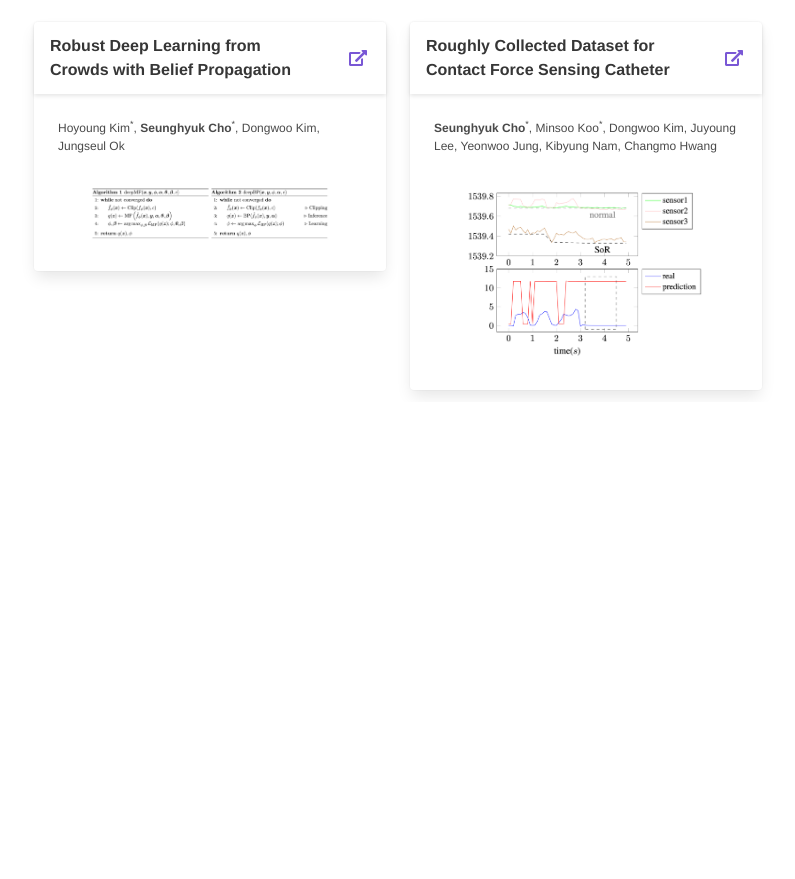
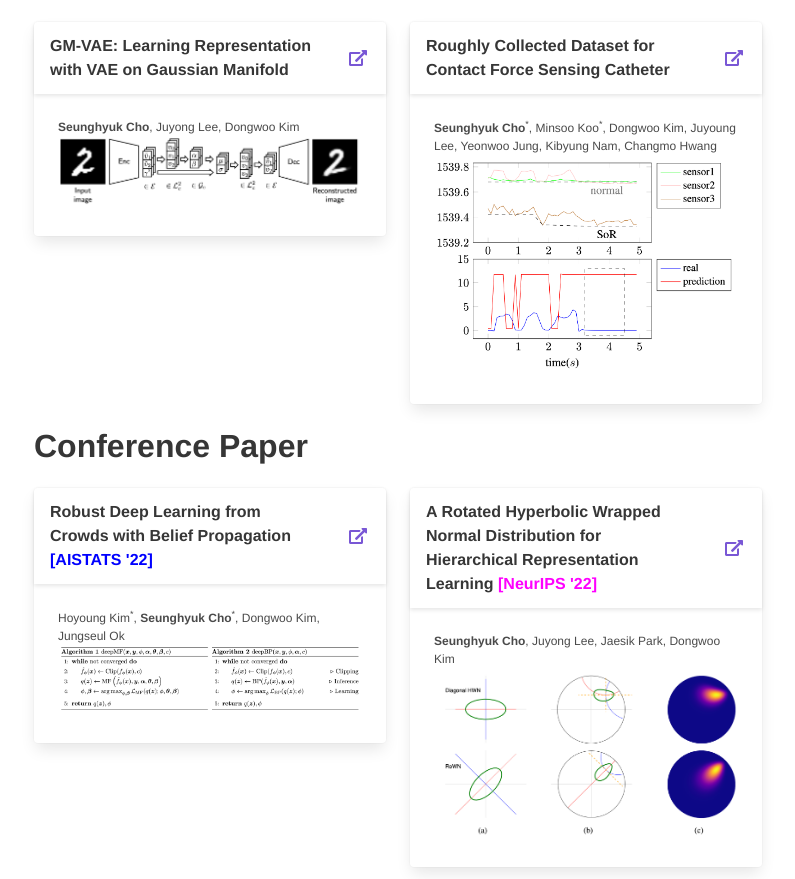
Before and after one commit to seunghyukcho/seunghyukcho.github.io, a Vue app: page /publications in a window 1280 px wide. Shown: the part 462-1341 px from the top of the page, without its empty margins (54-849 px from the left). Before the commit the page ends 864 px from the top, so only its background shows below. Built offline with nearby package versions, Linux system fonts and the light colour scheme.

Commit message:
update homepage (22/10/02)

```diff
--- a/src/components/Home.vue
+++ b/src/components/Home.vue
@@ -16,18 +16,12 @@
           </div>
           <div class="subtitle is-size-6-mobile">
             I'm a graduate student in <a href="https://ml.postech.ac.kr">POSTECH ML Lab.</a><br/>
-            My research interests are crowdsourcing, variational inference and generative models.<br/>
+            My research interests are (i) handling tree-like structured data such as crowdsourcing and word hierarchy, and (ii) learning generative models on non-Euclidean data.<br/>
             You can see more details in my <a href="https://postechackr-my.sharepoint.com/:b:/g/personal/shhj1998_postech_ac_kr/EcKNl3iUXDpBkpVyi976KsAB5HH9eAstxlLX9ZDGVZMN7w?e=wem7Er">CV</a> and contact me at shhj1998@postech.ac.kr.
           </div>
           <div class="block">
             <a href="https://github.com/seunghyukcho" class="mr-2">
               <img :src="require('../assets/github.png')" width="48"/>
-            </a>
-            <a href="https://brunch.co.kr/@choseunghyek" class="mr-2">
-              <img :src="require('../assets/brunch.png')" width="48"/>
-            </a>
-            <a href="https://4stack.tistory.com">
-              <img :src="require('../assets/tistory.png')" width="48"/>
             </a>
           </div>
         </div>
--- a/src/components/Pub.vue
+++ b/src/components/Pub.vue
@@ -1,5 +1,6 @@
 <template>
   <div>
+
     <section class="hero is-medium is-info mb-6">
       <div class="hero-body">
         <p class="title">
@@ -7,28 +8,31 @@
         </p>
       </div>
     </section>
+
     <div class="container px-5">
       <h1 class="title has-text-left">Pre-print</h1>
       <div class="columns">
         <div class="column">
           <div class="card has-text-left">
             <header class="card-header">
-              <p class="card-header-title">
-                Robust Deep Learning from Crowds with Belief Propagation
-              </p>
+              <div class="card-header-title">
+                <p>
+                GM-VAE: Learning Representation with VAE on Gaussian Manifold
+                </p>
+              </div>
               <button class="card-header-icon">
                 <span class="icon">
-                  <a class="fas fa-external-link-alt" href="https://arxiv.org/abs/2111.00734"/>
+                  <a class="fas fa-external-link-alt" href="#"/>
                 </span>
               </button>
             </header>
             <div class="card-content">
               <div class="content">
                 <div class="is-size-7">
-                  Hoyoung Kim<sup>*</sup>, <b>Seunghyuk Cho</b><sup>*</sup>, Dongwoo Kim, Jungseul Ok
+                  <b>Seunghyuk Cho</b>, Juyong Lee, Dongwoo Kim
                 </div>
-                <b-image
-                  :src="require('../assets/deepbp.png')"
+                <b-image style="margin:0"
+                  :src="require('../assets/gmvae.png')"
                 ></b-image>
               </div>
             </div>
@@ -37,9 +41,11 @@
         <div class="column">
           <div class="card has-text-left">
             <header class="card-header">
-              <p class="card-header-title">
+              <div class="card-header-title">
+                <p>
                 Roughly Collected Dataset for Contact Force Sensing Catheter
-              </p>
+                </p>
+              </div>
               <button class="card-header-icon">
                 <span class="icon">
                   <a class="fas fa-external-link-alt" href="https://arxiv.org/abs/2102.01932"/>
@@ -51,7 +57,7 @@
                 <div class="is-size-7">
                   <b>Seunghyuk Cho</b><sup>*</sup>, Minsoo Koo<sup>*</sup>, Dongwoo Kim, Juyoung Lee, Yeonwoo Jung, Kibyung Nam, Changmo Hwang
                 </div>
-                <b-image
+                <b-image style="margin:0"
                   :src="require('../assets/catheter.png')"
                 ></b-image>
               </div>
@@ -61,7 +67,67 @@
         <div class="column">
         </div>
       </div>
+
+      <h1 class="title has-text-left">Conference Paper</h1>
+      <div class="columns">
+        <div class="column">
+          <div class="card has-text-left">
+            <header class="card-header">
+              <div class="card-header-title">
+                <p>
+                Robust Deep Learning from Crowds with Belief Propagation <span style="color:blue;"> [AISTATS '22] </span>
+                </p>
+              </div>
+              <button class="card-header-icon">
+                <span class="icon">
+                  <a class="fas fa-external-link-alt" href="https://proceedings.mlr.press/v151/kim22a.html"/>
+                </span>
+              </button>
+            </header>
+            <div class="card-content">
+              <div class="content">
+                <div class="is-size-7">
+                  Hoyoung Kim<sup>*</sup>, <b>Seunghyuk Cho</b><sup>*</sup>, Dongwoo Kim, Jungseul Ok
+                </div>
+                <b-image style="margin:0"
+                  :src="require('../assets/deepbp.png')"
+                ></b-image>
+              </div>
+            </div>
+          </div>
+        </div>
+        <div class="column">
+          <div class="card has-text-left">
+            <header class="card-header">
+              <div class="card-header-title">
+                <p>
+                A Rotated Hyperbolic Wrapped Normal Distribution for Hierarchical Representation Learning <span style="color:magenta;"> [NeurIPS '22] </span>
+                </p>
+              </div>
+              <button class="card-header-icon">
+                <span class="icon">
+                  <a class="fas fa-external-link-alt" href="https://arxiv.org/abs/2205.13371"/>
+                </span>
+              </button>
+            </header>
+            <div class="card-content">
+              <div class="content">
+                <div class="is-size-7">
+                  <b>Seunghyuk Cho</b>, Juyong Lee, Jaesik Park, Dongwoo Kim
+                </div>
+                <b-image style="margin:0"
+                  :src="require('../assets/rown.png')"
+                ></b-image>
+              </div>
+            </div>
+          </div>
+        </div>
+        <div class="column">
+        </div>
+      </div>
+
     </div>
+
   </div>
 </template>
 
```
Also changed, not shown: src/assets/gmvae.png (added), src/assets/rown.png (added), 9 other files (tests, documents, lock files or other folders).
